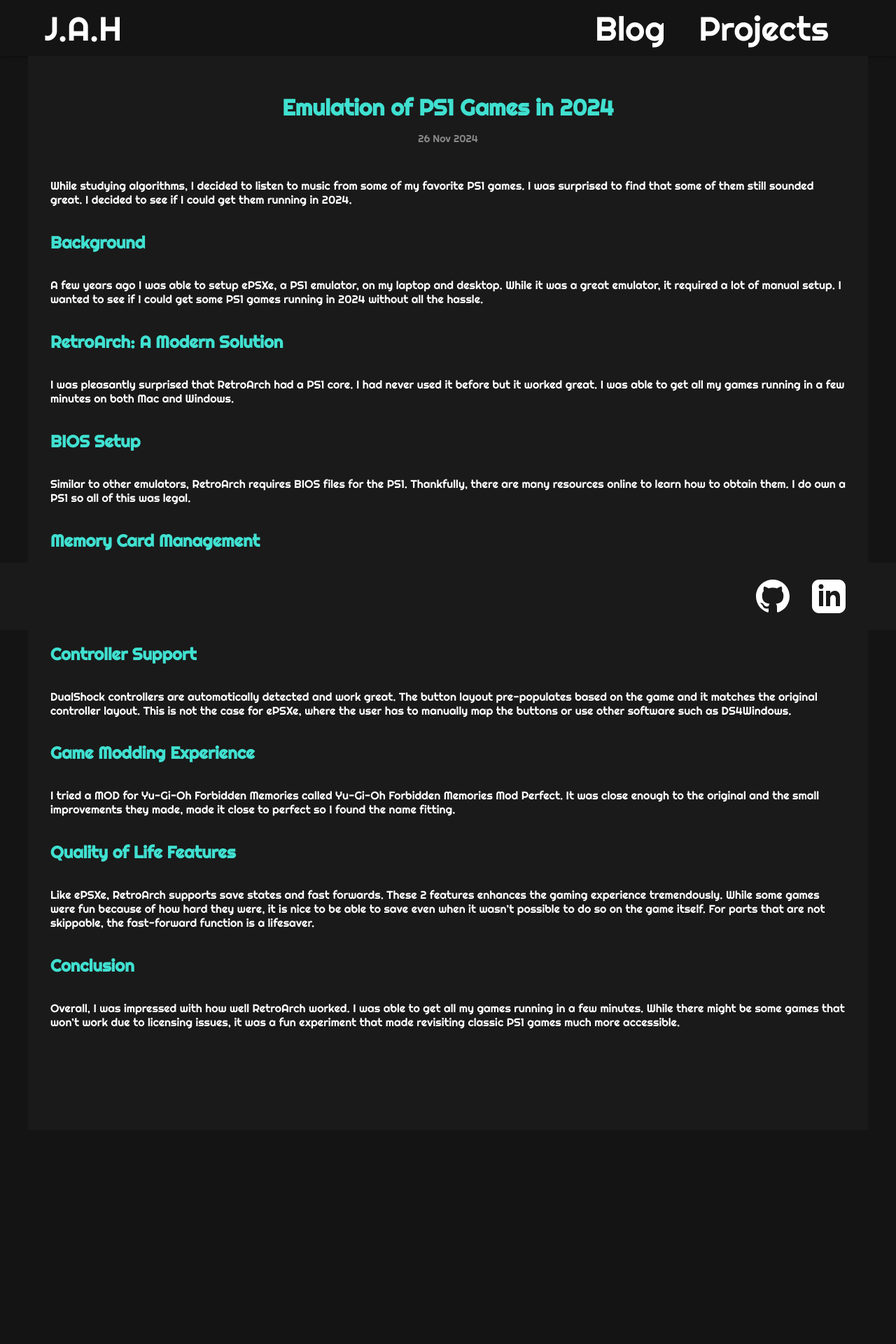
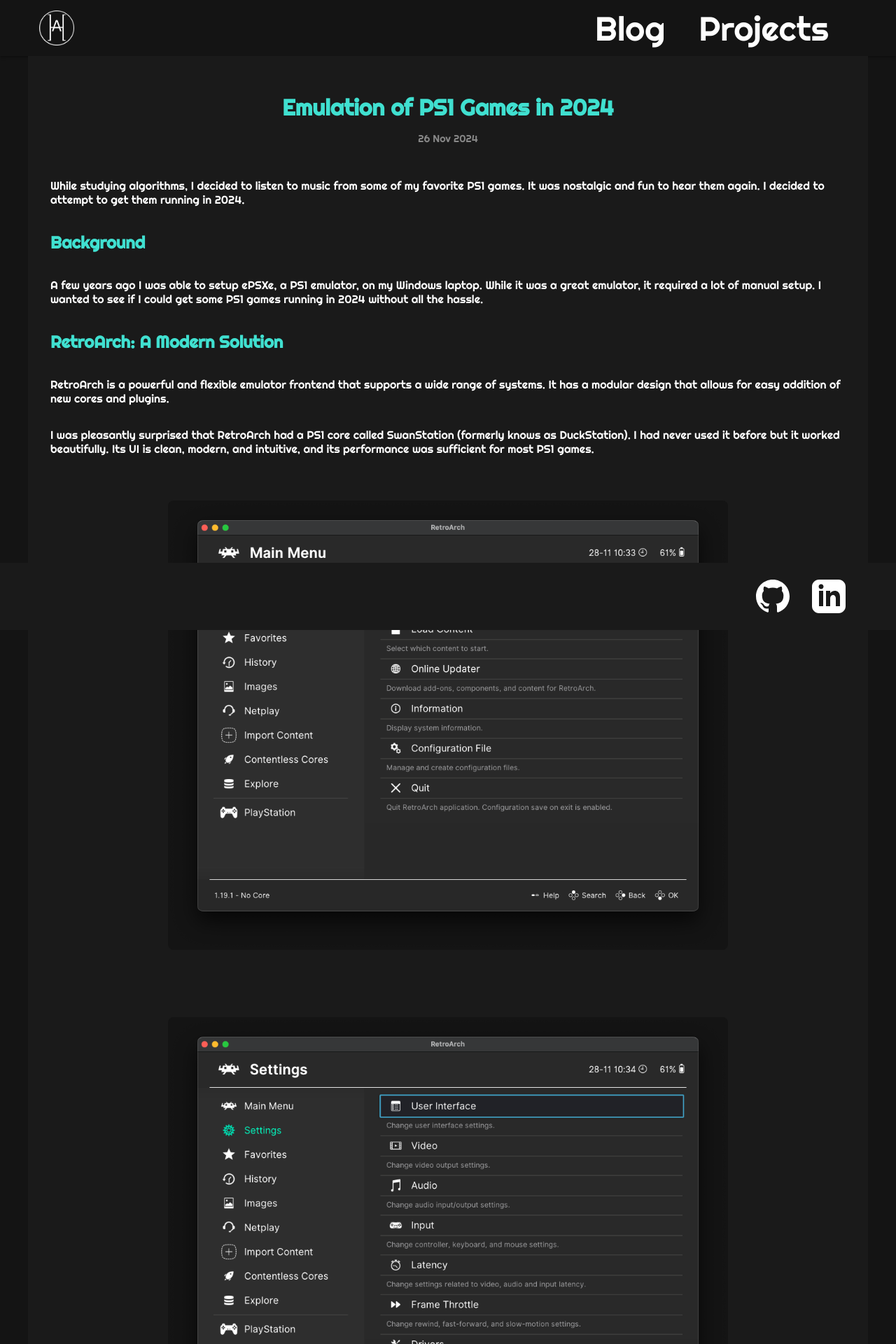
Before and after one commit to adrian-hernandez/home, a Jekyll site: the page built from _posts/2024-11-26-emulation-of-ps1-games-in-2024.md, in a window 1280 px wide. Shown: the top 1920 px of the page at 70% size. Built offline with Jekyll 4.4.1, drawn with Linux system fonts in a browser that asks for light colours; before the commit the page ends 1614 px from its top, so only the background shows below that; some of the changed text lies outside the part shown.

Commit message:
Improve post, add logo and favivon

```diff
--- a/_includes/header.html
+++ b/_includes/header.html
@@ -2,7 +2,10 @@
   <div class="header-wrapper">
     <nav class="site-nav">
       <div class="nav-left">
-        <a class="nav-link" href="{{ '/' | relative_url }}">J.A.H</a>
+        <a class="nav-link logo-link" href="{{ '/' | relative_url }}">
+          <img src="{{ '/assets/images/logos/blog-logo-white.png' | relative_url }}" alt="Adrian Logo" class="logo logo-default">
+          <img src="{{ '/assets/images/logos/blog-logo-aqua.png' | relative_url }}" alt="Adrian Logo" class="logo logo-hover">
+        </a>
       </div>
       <div class="nav-right">
         <a class="nav-link" href="{{ '/blog' | relative_url }}">Blog</a>
--- a/_layouts/default.html
+++ b/_layouts/default.html
@@ -3,6 +3,7 @@
   <head>
     <meta charset="utf-8">
     <meta name="viewport" content="width=device-width, initial-scale=1">
+    <link rel="icon" type="image/png" href="{{ '/assets/images/logos/favicon-white.png' | relative_url }}">
     <title>{{ page.title }} | J Adrian Hernandez</title>
     <link rel="stylesheet" href="{{ '/assets/css/main.css' | relative_url }}">
     <link href="https://fonts.googleapis.com/css2?family=Righteous&display=swap" rel="stylesheet">
--- a/_layouts/home.html
+++ b/_layouts/home.html
@@ -3,6 +3,7 @@
   <head>
     <meta charset="utf-8">
     <meta name="viewport" content="width=device-width, initial-scale=1">
+    <link rel="icon" type="image/png" href="{{ '/assets/images/logos/favicon-white.png' | relative_url }}">
     <title>J Adrian Hernandez</title>
     <link rel="stylesheet" href="{{ '/assets/css/main.css' | relative_url }}">
     <link href="https://fonts.googleapis.com/css2?family=Righteous&display=swap" rel="stylesheet">
--- a/_posts/2024-11-26-emulation-of-ps1-games-in-2024.md
+++ b/_posts/2024-11-26-emulation-of-ps1-games-in-2024.md
@@ -5,30 +5,33 @@
 excerpt_separator: <!--more-->
 ---
 
-While studying algorithms, I decided to listen to music from some of my favorite PS1 games. I was surprised to find that some of them still sounded great. I decided to see if I could get them running in 2024.
+While studying algorithms, I decided to listen to music from some of my favorite PS1 games. It was nostalgic and fun to hear them again. I decided to attempt to get them running in 2024.
 
 <!--more-->
 
 ## Background
-A few years ago I was able to setup ePSXe, a PS1 emulator, on my laptop and desktop. While it was a great emulator, it required a lot of manual setup. I wanted to see if I could get some PS1 games running in 2024 without all the hassle.
+A few years ago I was able to setup ePSXe, a PS1 emulator, on my Windows laptop. While it was a great emulator, it required a lot of manual setup. I wanted to see if I could get some PS1 games running in 2024 without all the hassle.
 
 ## RetroArch: A Modern Solution
-I was pleasantly surprised that RetroArch had a PS1 core. I had never used it before but it worked great. I was able to get all my games running in a few minutes on both Mac and Windows.
+
+RetroArch is a powerful and flexible emulator frontend that supports a wide range of systems. It has a modular design that allows for easy addition of new cores and plugins.
+
+I was pleasantly surprised that RetroArch had a PS1 core called SwanStation (formerly knows as DuckStation). I had never used it before but it worked beautifully. Its UI is clean, modern, and intuitive, and its performance was sufficient for most PS1 games.
+
+![RetroArch User Interface]({{ '/assets/images/posts/2024-11-26-emulation-of-ps1-games-in-2024/retroarch-main.png' | relative_url }})
+
+![SwanStation Settings]({{ '/assets/images/posts/2024-11-26-emulation-of-ps1-games-in-2024/retroarch-settings.png' | relative_url }})
 
 ## BIOS Setup
 Similar to other emulators, RetroArch requires BIOS files for the PS1. Thankfully, there are many resources online to learn how to obtain them. I do own a PS1 so all of this was legal.
 
-## Memory Card Management
-I found memory card saves way more manageable on RetroArch than ePSXe. On RetroArch, the memory must match the name of the ISO or BIN file (ROM) but have the save extension (.ism on Mac and .sav on Windows). This makes it easier to find the correct memory card file for a game. Simply renaming the save file allows you to effectively have unlimited saves for every game (This would have been heaven back in the day of PS1 consoles).
-
 ## Controller Support
-DualShock controllers are automatically detected and work great. The button layout pre-populates based on the game and it matches the original controller layout. This is not the case for ePSXe, where the user has to manually map the buttons or use other software such as DS4Windows.
-
-## Game Modding Experience
-I tried a MOD for Yu-Gi-Oh Forbidden Memories called Yu-Gi-Oh Forbidden Memories Mod Perfect. It was close enough to the original and the small improvements they made, made it close to perfect so I found the name fitting.
+DualShock controllers are automatically detected by RetroArch, wirelessly via bluetooth or wired, and mapped to the correct buttons. If there is need for further configuration, that can be done at the core level or game level which allows for great flexibility.
 
 ## Quality of Life Features
-Like ePSXe, RetroArch supports save states and fast forwards. These 2 features enhances the gaming experience tremendously. While some games were fun because of how hard they were, it is nice to be able to save even when it wasn't possible to do so on the game itself. For parts that are not skippable, the fast-forward function is a lifesaver.
+Like other emulators, RetroArch supports save states. While some games were entertaining because of how challenging they were, most of the time the difficulty arose from the fact that game saving opportunities were limited. This led to excessive trial and error. Save states made retrying sections much easier.
+
+Fast forwards is another great feature that enhances the gaming experience tremendously. It allowed me to skip cutscenes and other parts that I was already familiar with, making replaying sections more enjoyable.
 
 ## Conclusion
-Overall, I was impressed with how well RetroArch worked. I was able to get all my games running in a few minutes. While there might be some games that won't work due to licensing issues, it was a fun experiment that made revisiting classic PS1 games much more accessible.
+Overall, I was impressed with how well RetroArch and SwanStation worked. I was able to get all my games running in a relatively short amount of time and my small break from studying was a great trip down a very nostalgic memory lane.
--- a/assets/css/main.css
+++ b/assets/css/main.css
@@ -528,3 +528,47 @@
   width: 100%;
   margin-bottom: 2rem;
 }
+
+.logo-link {
+  padding: 15px 0;  /* Add padding top and bottom */
+  border-bottom: none;
+  height: 50px;     /* Reduced height to account for padding */
+  display: flex;    /* Added to help with vertical alignment */
+  align-items: center;
+}
+
+.logo-link:hover {
+  border-bottom: none;
+}
+
+.logo {
+  height: 100%;
+  width: auto;
+  transition: opacity 0.3s ease;
+}
+
+.logo-default {
+  display: block;
+}
+
+.logo-hover {
+  display: none;
+}
+
+.logo-link:hover .logo-default {
+  display: none;
+}
+
+.logo-link:hover .logo-hover {
+  display: block;
+}
+
+main.page-content img {
+  max-width: 800px !important;
+  width: 100% !important;
+  height: auto !important;
+  display: block !important;
+  margin: 2rem auto !important;
+  border-radius: 8px !important;
+  background-color: var(--color-dark) !important;
+}
```
Also changed, not shown: assets/images/logos/blog-logo-aqua.png (added), assets/images/logos/blog-logo-black.png (added), assets/images/logos/blog-logo-white.png (added), assets/images/logos/favicon-white.png (added), assets/images/posts/2024-11-26-emulation-of-ps1-games-in-2024/retroarch-main.png (added), assets/images/posts/2024-11-26-emulation-of-ps1-games-in-2024/retroarch-settings.png (added).
